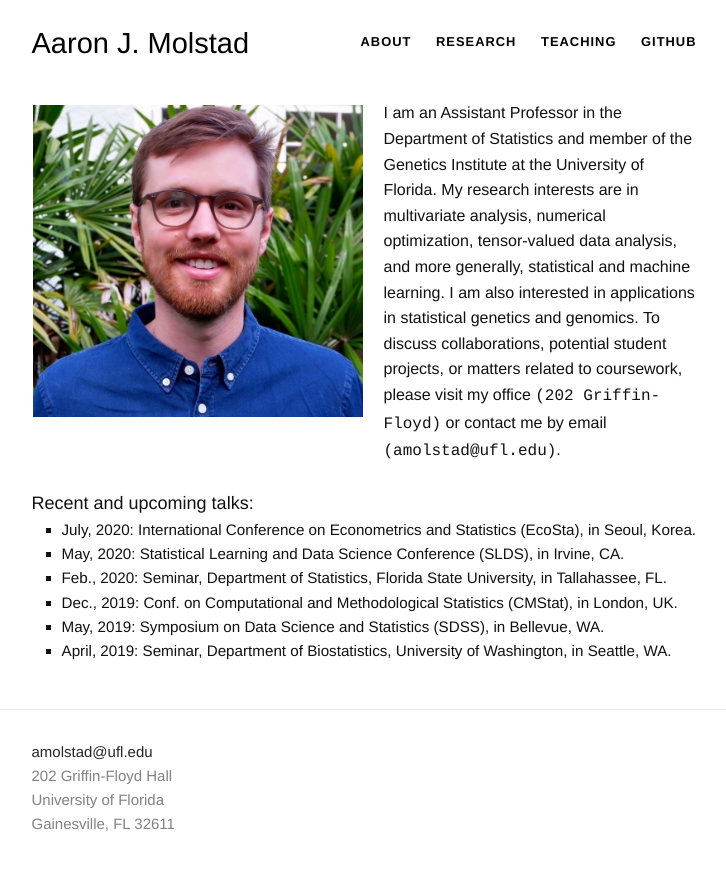
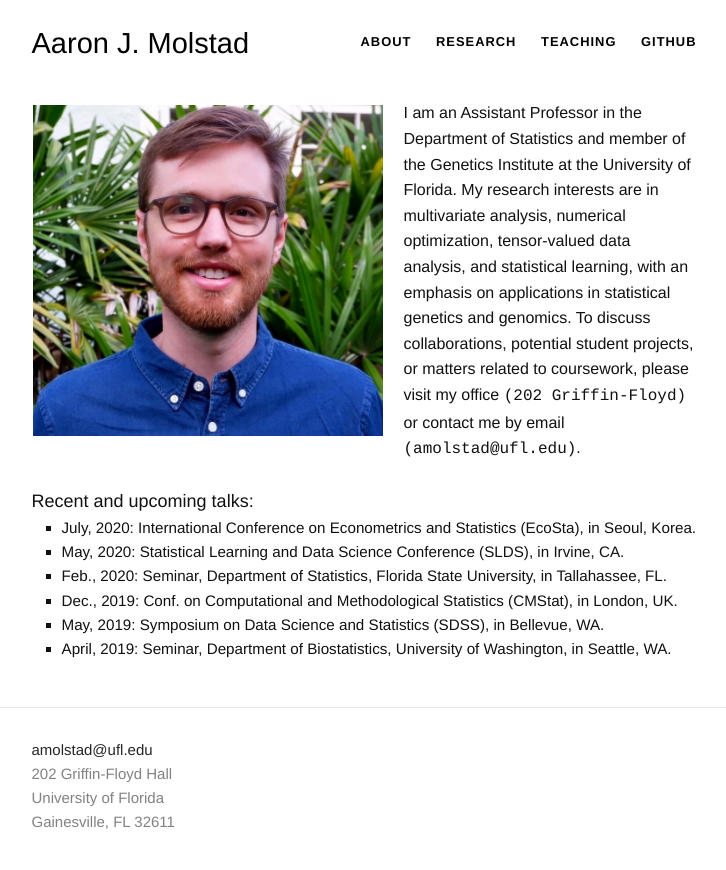
Before and after one commit to ajmolstad/ajmolstad.github.io, a Jekyll site: the page built from index.html, in a window 1280 px wide. Shown: the top 870 px of the page, without its empty margins (276-1002 px from the left). Built offline with Jekyll 4.4.1, drawn with Linux system fonts in a browser that asks for light colours.

Commit message:
Update index.html

```diff
--- a/index.html
+++ b/index.html
@@ -15,13 +15,13 @@
 
 
 <div class="default">
- <dl class="wp-caption alignleft" style="max-width: 330px">
+ <dl class="wp-caption alignleft" style="max-width: 350px">
 <dt><a href=""><img class="" src="/images/Molstad-2.jpg" alt="" /></a>
 	<img padding: 6px;></dt>
 <dd></dd>
 </dl>
 <font size="3">
-	I am an Assistant Professor in the Department of Statistics and member of the Genetics Institute at the University of Florida. My research interests are in multivariate analysis, numerical optimization, tensor-valued data analysis, and more generally, statistical and machine learning. I am also interested in applications in statistical genetics and genomics. To discuss collaborations, potential student projects, or matters related to coursework, please visit my office <font style="font-family:courier"> (202 Griffin-Floyd)</font> or contact me by email <font style="font-family:courier"> (amolstad@ufl.edu)</font>.
+	I am an Assistant Professor in the Department of Statistics and member of the Genetics Institute at the University of Florida. My research interests are in multivariate analysis, numerical optimization, tensor-valued data analysis, and statistical learning, with an emphasis on applications in statistical genetics and genomics. To discuss collaborations, potential student projects, or matters related to coursework, please visit my office <font style="font-family:courier"> (202 Griffin-Floyd)</font> or contact me by email <font style="font-family:courier"> (amolstad@ufl.edu)</font>.
 	</font>
 <!-- <p style="font-family:courier;font-size:130%;">
 Assistant Professor  <br>
```
